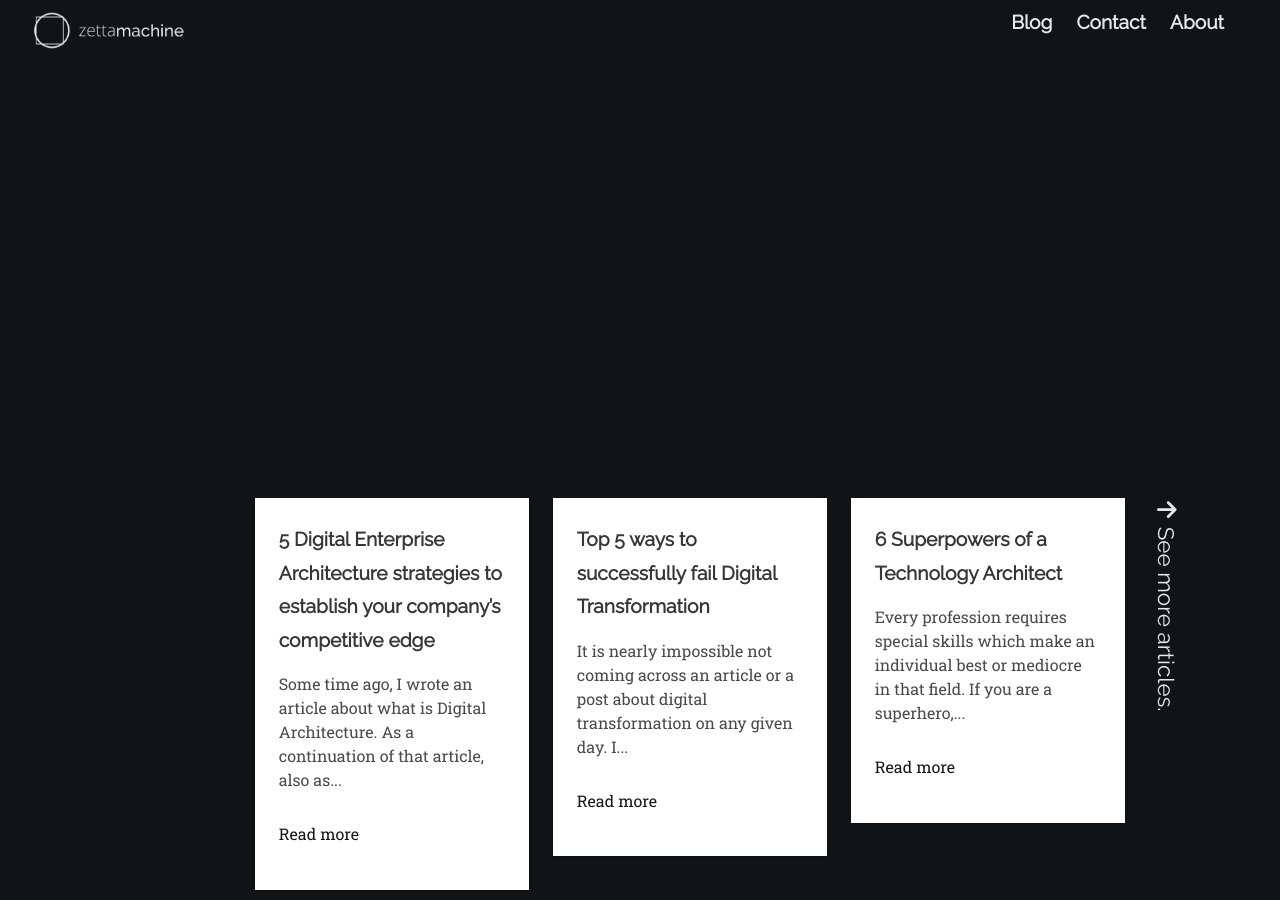
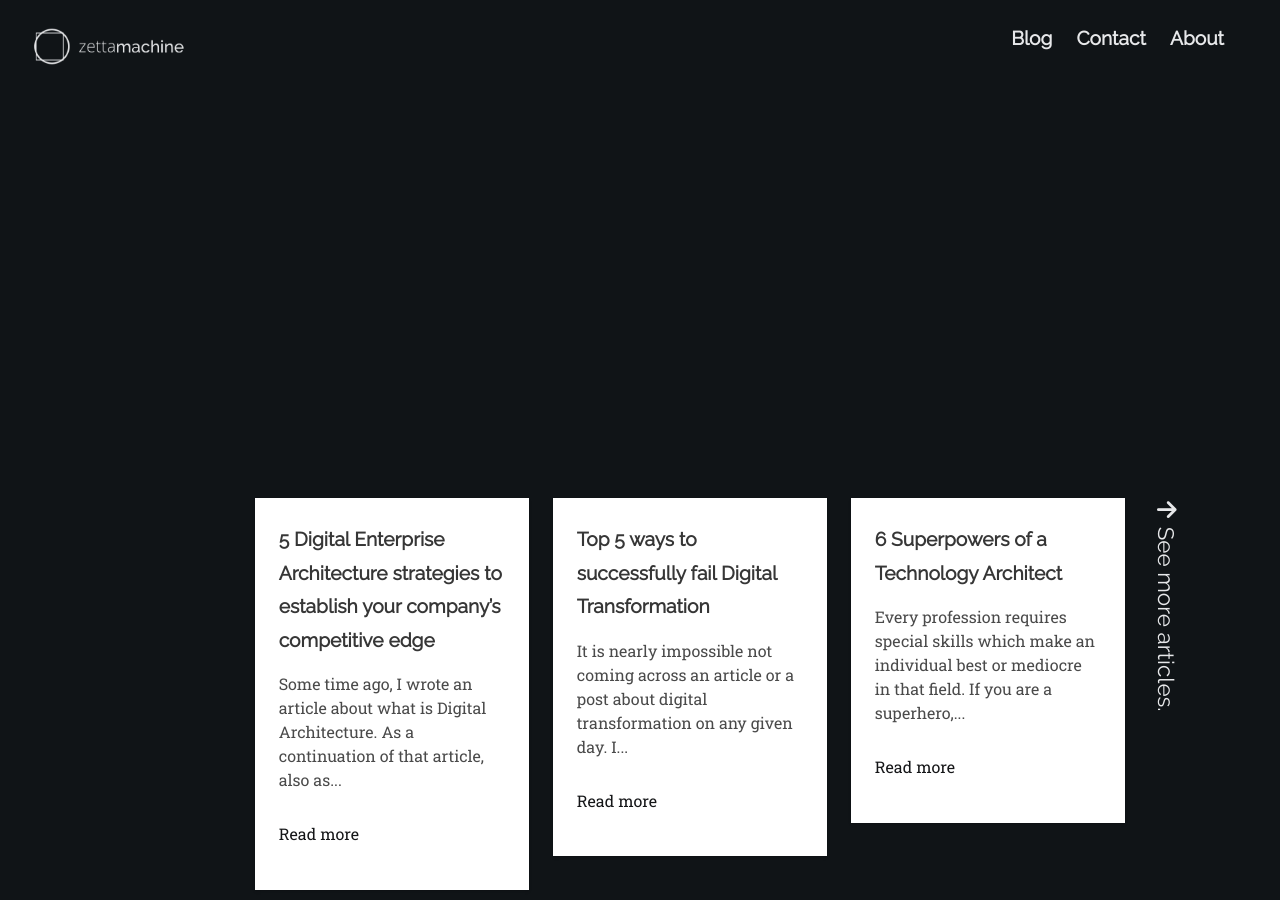
Before and after one commit to zettamachine/makiato.github.io, a Jekyll site: the page built from index.html, in a window 1280 px wide and 900 px high. Built offline with Jekyll 4.4.1, drawn with Linux system fonts in a browser that asks for light colours; nearby versions of some CDN libraries; comment, search, counter and statistics services are not loaded.

Commit message:
Visual updates

```diff
--- a/scripts/zettamachine.js
+++ b/scripts/zettamachine.js
@@ -8,9 +8,9 @@
 window.onscroll= function(e) {
     e.preventDefault();
     if(window.scrollY > 0) {
-        document.querySelector('.navbar').style.backgroundColor = 'rgb(16,20,23)';
+        document.querySelector('.navbar').style.backgroundColor = 'rgb(16,20,23, 0.5)';
     } else {
-        document.querySelector('.navbar').style.backgroundColor = 'rgba(16,20,23, 0.5)';
+        document.querySelector('.navbar').style.backgroundColor = 'rgba(16,20,23)';
     }
 }
 
--- a/styles/zettamachine.css
+++ b/styles/zettamachine.css
@@ -86,7 +86,7 @@
     mix-blend-mode: multiply
 }
 .navbar {
-    background: rgba(16,20,23, 0.5);
+    background: rgba(16,20,23);
 }
 .navbar a {
 	color: rgb(231,232,234);
@@ -98,7 +98,9 @@
 
 }
 .navbar-item {
-    min-height: 45px;
+    min-height: 2.5rem;
+    padding-top: 1.5rem;
+    padding-bottom: 0.5rem;
 }
 .navbar-menu a:hover {
     color: rgb(21,22,24);
```
